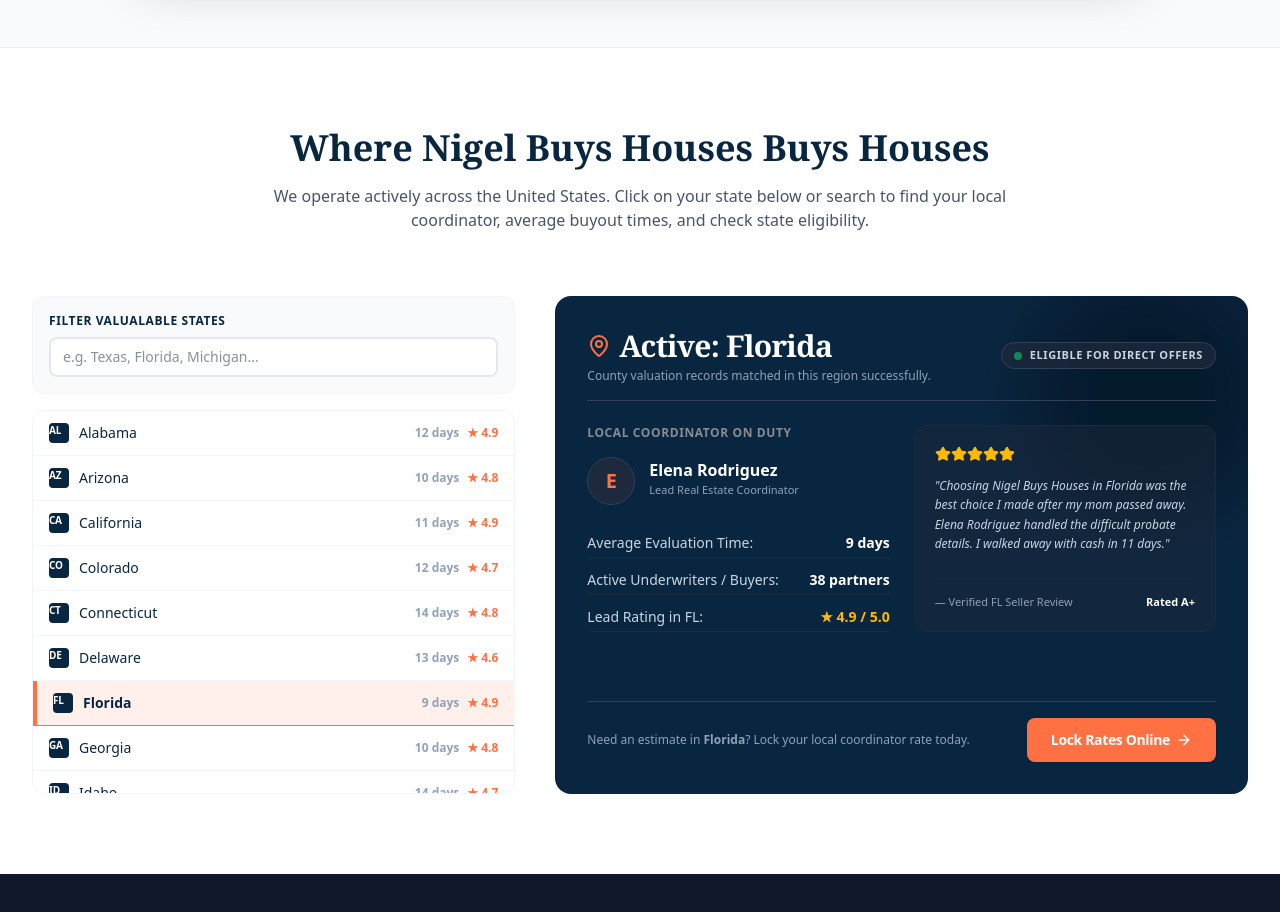
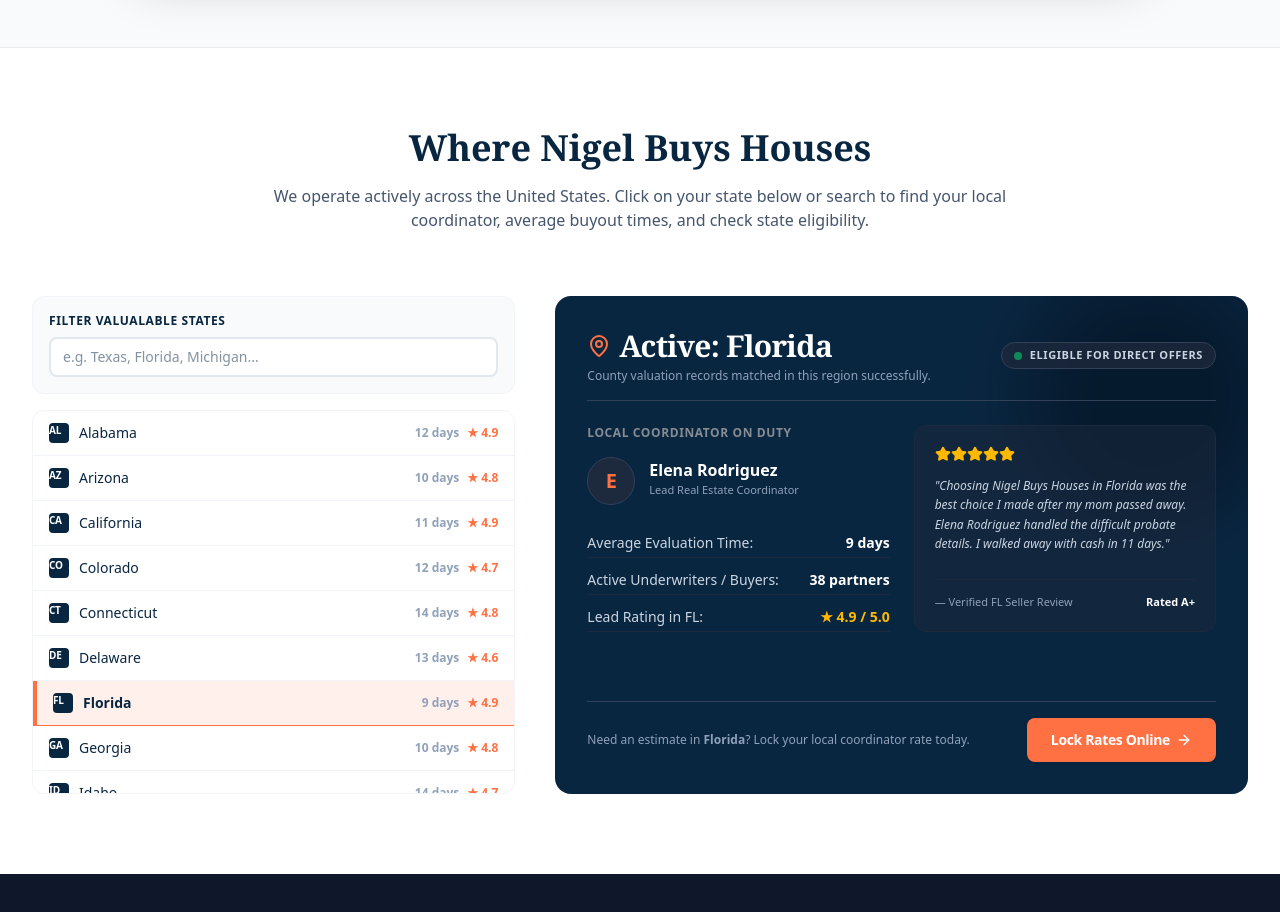
Before and after one commit to ssuuppeerrmmaann/Nigel-Buys-Houses, a React (Vite) app: page /#/ in a window 1280 px wide. Shown: the part 3320-4232 px from the top of the page. Built offline with nearby package versions, Linux system fonts and the light colour scheme.

Commit message:
Update HomePage.tsx

```diff
--- a/src/HomePage.tsx
+++ b/src/HomePage.tsx
@@ -664,7 +664,7 @@
       <section id="coverage" className="py-20 bg-white">
         <div className="max-w-7xl mx-auto px-4 sm:px-6 lg:px-8">
           <div className="text-center max-w-3xl mx-auto space-y-4 mb-16">
-            <h2 className="text-3xl md:text-4xl font-serif font-black text-[#092641]">Where Nigel Buys Houses Buys Houses</h2>
+            <h2 className="text-3xl md:text-4xl font-serif font-black text-[#092641]">Where Nigel Buys Houses</h2>
             <p className="text-slate-600 font-light">We operate actively across the United States. Click on your state below or search to find your local coordinator, average buyout times, and check state eligibility.</p>
           </div>
 
```
